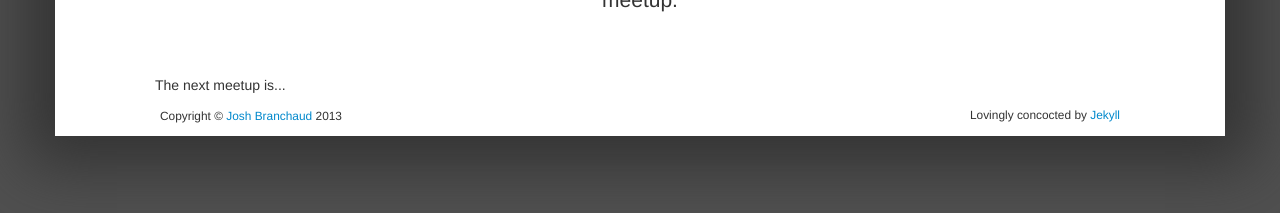
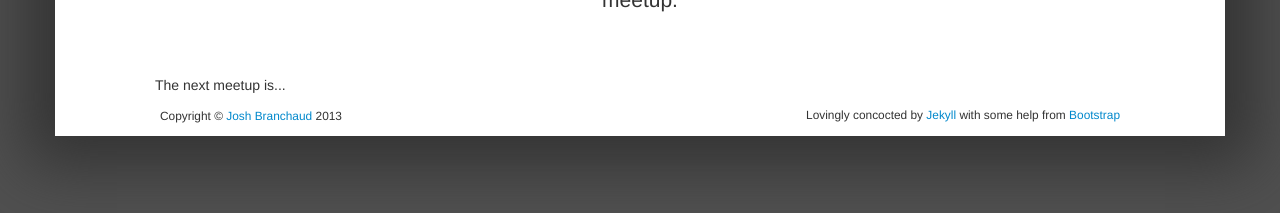
Before and after one commit to beercodelincoln/beercodelincoln.github.io, a Jekyll site: the page built from index.md, in a window 1280 px wide. Shown: the part 309-522 px from the top of the page. Built offline with Jekyll 4.4.1, drawn with Linux system fonts in a browser that asks for light colours; nearby versions of some CDN libraries; library files that are not in the unit come from our copies.

Commit message:
Updating the footer to give recognition to the bootstrap library.

```diff
--- a/_layouts/default.html
+++ b/_layouts/default.html
@@ -63,7 +63,10 @@
 
 	        <footer role="contentinfo" style="margin: 10px 5px;">
 
-                <small class="pull-right">Lovingly concocted by <a href="http://jekyllrb.com/">Jekyll</a></small>
+                <small class="pull-right">Lovingly concocted by <a
+                        href="http://jekyllrb.com/">Jekyll</a> with some
+                    help from <a href="http://twitter.github.com/bootstrap/">Bootstrap</a>
+                </small>
 
                 <!-- Copyright information can be contained within the <small> element. The <time> element is used here to indicate that the '2012' is a date -->
                 <small>Copyright &copy; <a href="http://joshbranchaud.com">Josh Branchaud</a> <time datetime="2013">2013</time></small>
```
